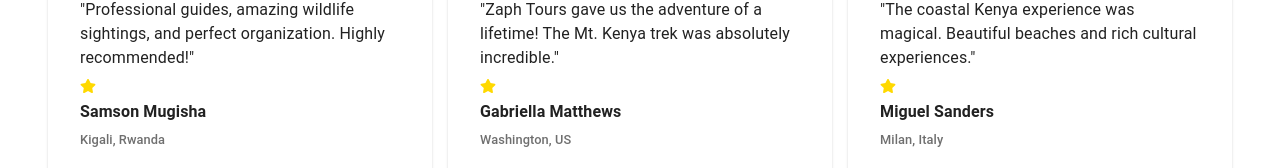
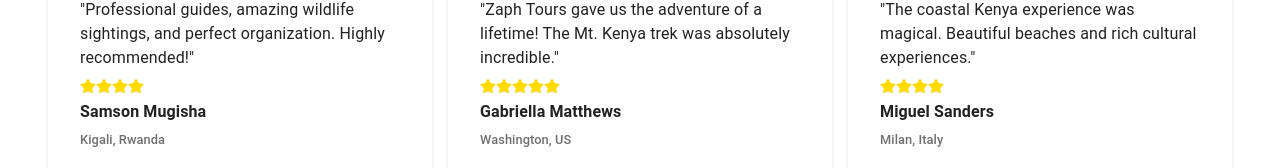
Before and after one commit to NathanaelMutua/zaph-tours, a React (Vite) app: page / in a window 1280 px wide. Shown: the part 2584-2752 px from the top of the page. Built offline with nearby package versions, Linux system fonts and the light colour scheme.

Commit message:
feat: add dynamic rating - create a new array with a length equal to the rating in the review object using the spread operator - map through each element and returning the star icon

```diff
--- a/src/components/Testimonials.tsx
+++ b/src/components/Testimonials.tsx
@@ -39,7 +39,9 @@
                     "{review.description}"
                   </Typography>
                   <Stack direction="row" color="rgb(255, 217, 0)">
-                    <FaStar />
+                    {[...Array(review.rating)].map((_, i) => (
+                      <FaStar key={i} />
+                    ))}
                   </Stack>
                   <Typography variant="h4" fontSize="1rem" fontWeight="bold">
                     {review.firstName} {review.lastName}
```
